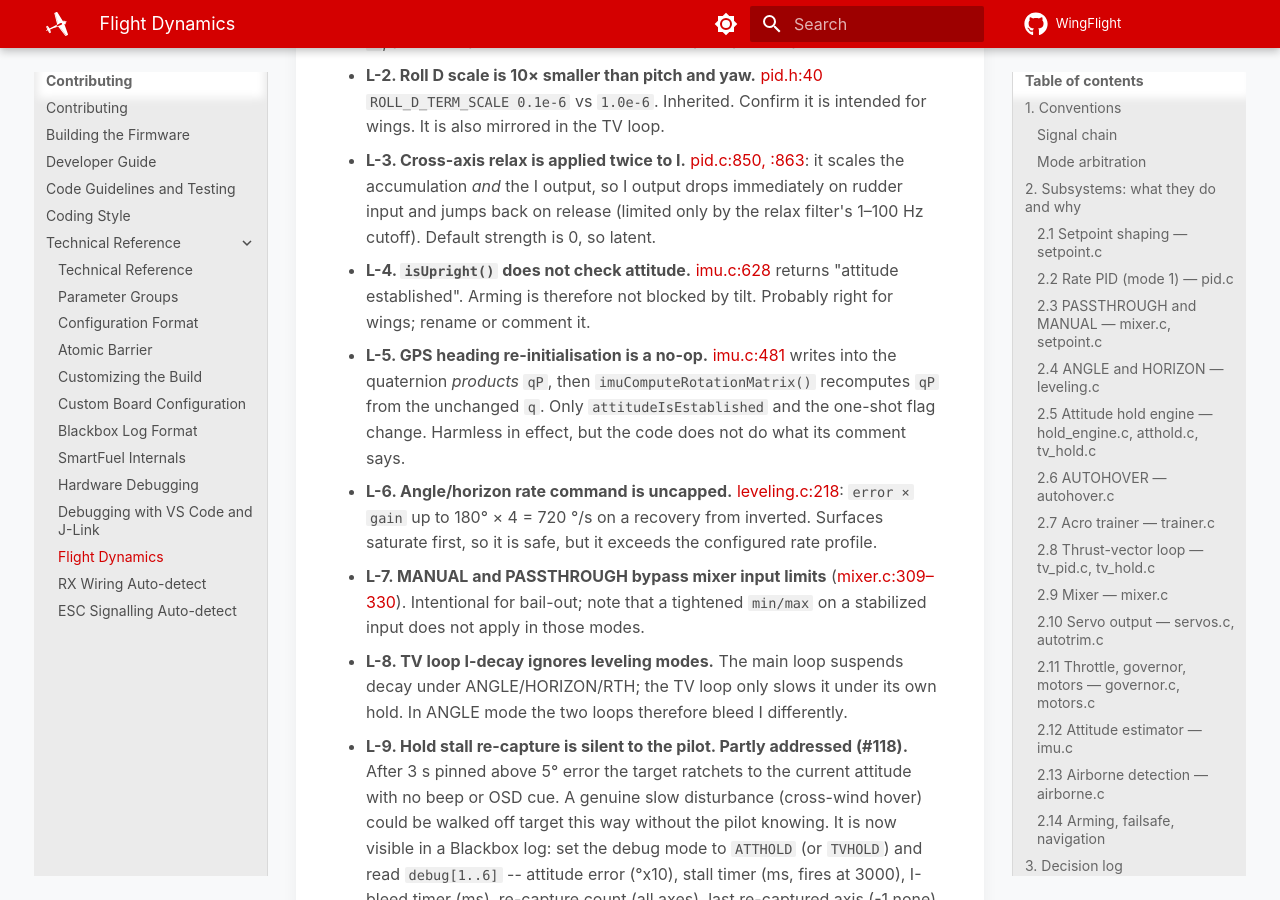
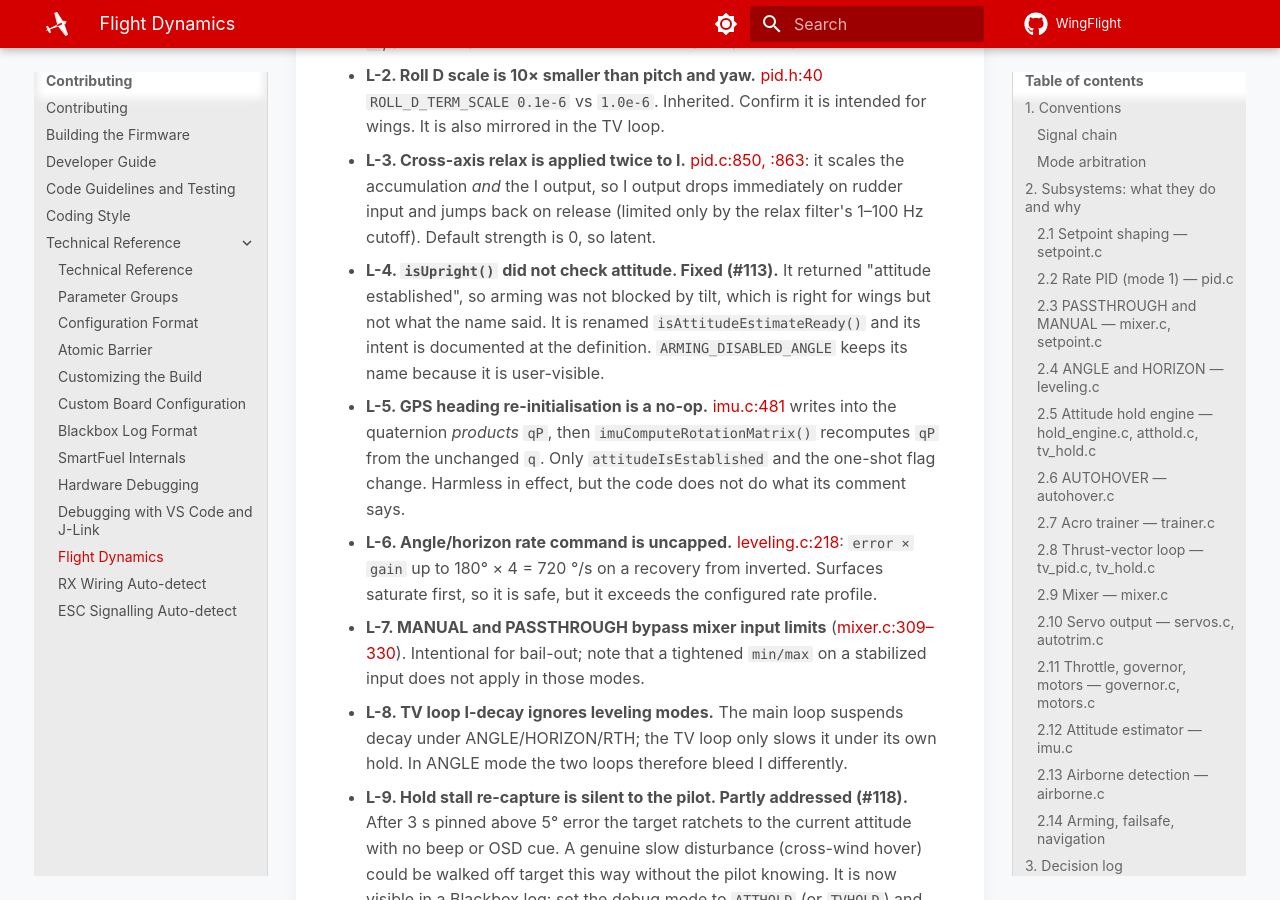
Before and after one commit to WingFlight/wingflight-docs, an MkDocs documentation site: the page built from docs/contributing/tech/flight-dynamics.md, in a window 1280 px wide and 900 px high, scrolled down 16238 px. Built offline with MkDocs 1.6.1 and Material for MkDocs 9.7.7, drawn with Linux system fonts in a browser that asks for light colours; some of the changed text lies outside the part shown.

Commit message:
Mark finding L-4 fixed (firmware #113) (#27)
Co-authored-by: Rob Thomson <rob@rt-rc.com>
Co-authored-by: Claude Sonnet 5 <noreply@anthropic.com>

```diff
--- a/docs/contributing/tech/flight-dynamics.md
+++ b/docs/contributing/tech/flight-dynamics.md
@@ -200,7 +200,7 @@ State machine: LANDED → AIRBORNE when armed and any of {peak stick > 2.5% (`rc
 
 ### 2.14 Arming, failsafe, navigation
 
-- **Arming.** `isUpright()` checks only that the attitude estimate is established, not that the aircraft is level (see **L-4**). That suits hand-launched wings, but the name is misleading. A re-arm grace window after an in-flight disarm relaxes the throttle and attitude checks.
+- **Arming.** `isAttitudeEstimateReady()` checks only that the attitude estimate is established, not that the aircraft is level (see **L-4**). That suits hand-launched wings. A re-arm grace window after an in-flight disarm relaxes the throttle and attitude checks.
 - **Failsafe.** See **H-1**. Effective behaviour today is receiver-side substitution in [rx.c](https://github.com/WingFlight/wingflight-firmware/blob/master/src/main/rx/rx.c) only.
 - **RTH and Loiter** ([gps_nav.c](https://github.com/WingFlight/wingflight-firmware/blob/master/src/main/flight/gps_nav.c), commit `255829c23`): produce roll and pitch *angle* targets that flow through the ANGLE-mode path. Track error → bank (P only, default 2.0 °/°, max 25°); altitude error → pitch (default 1 °/m, max 15°). No throttle, no wind compensation.
 - **GPS Rescue** ([gps_rescue.c](https://github.com/WingFlight/wingflight-firmware/blob/master/src/main/flight/gps_rescue.c)) is Betaflight's quad code. See **H-2**.
@@ -294,7 +294,7 @@ The boost was added to `getThrottle()` unconditionally, up to `throttle_assist_m
 - **L-1. Heli remnants in the adjustment code. Fixed (#110).** The roll D, pitch B and roll B adjustment setters in [pid.c](https://github.com/WingFlight/wingflight-firmware/blob/master/src/main/flight/pid.c) scaled their coefficient by `pidMode == 4`, a mode that does not exist here. The dead branches are removed.
 - **L-2. Roll D scale is 10× smaller than pitch and yaw.** [pid.h:40](https://github.com/WingFlight/wingflight-firmware/blob/master/src/main/flight/pid.h#L40) `ROLL_D_TERM_SCALE 0.1e-6` vs `1.0e-6`. Inherited. Confirm it is intended for wings. It is also mirrored in the TV loop.
 - **L-3. Cross-axis relax is applied twice to I.** [pid.c:850, :863](https://github.com/WingFlight/wingflight-firmware/blob/master/src/main/flight/pid.c#L850): it scales the accumulation *and* the I output, so I output drops immediately on rudder input and jumps back on release (limited only by the relax filter's 1–100 Hz cutoff). Default strength is 0, so latent.
-- **L-4. `isUpright()` does not check attitude.** [imu.c:628](https://github.com/WingFlight/wingflight-firmware/blob/master/src/main/flight/imu.c#L628) returns "attitude established". Arming is therefore not blocked by tilt. Probably right for wings; rename or comment it.
+- **L-4. `isUpright()` did not check attitude. Fixed (#113).** It returned "attitude established", so arming was not blocked by tilt, which is right for wings but not what the name said. It is renamed `isAttitudeEstimateReady()` and its intent is documented at the definition. `ARMING_DISABLED_ANGLE` keeps its name because it is user-visible.
 - **L-5. GPS heading re-initialisation is a no-op.** [imu.c:481](https://github.com/WingFlight/wingflight-firmware/blob/master/src/main/flight/imu.c#L481) writes into the quaternion *products* `qP`, then `imuComputeRotationMatrix()` recomputes `qP` from the unchanged `q`. Only `attitudeIsEstablished` and the one-shot flag change. Harmless in effect, but the code does not do what its comment says.
 - **L-6. Angle/horizon rate command is uncapped.** [leveling.c:218](https://github.com/WingFlight/wingflight-firmware/blob/master/src/main/flight/leveling.c#L218): `error × gain` up to 180° × 4 = 720 °/s on a recovery from inverted. Surfaces saturate first, so it is safe, but it exceeds the configured rate profile.
 - **L-7. MANUAL and PASSTHROUGH bypass mixer input limits** ([mixer.c:309–330](https://github.com/WingFlight/wingflight-firmware/blob/master/src/main/flight/mixer.c#L309)). Intentional for bail-out; note that a tightened `min/max` on a stabilized input does not apply in those modes.
```
